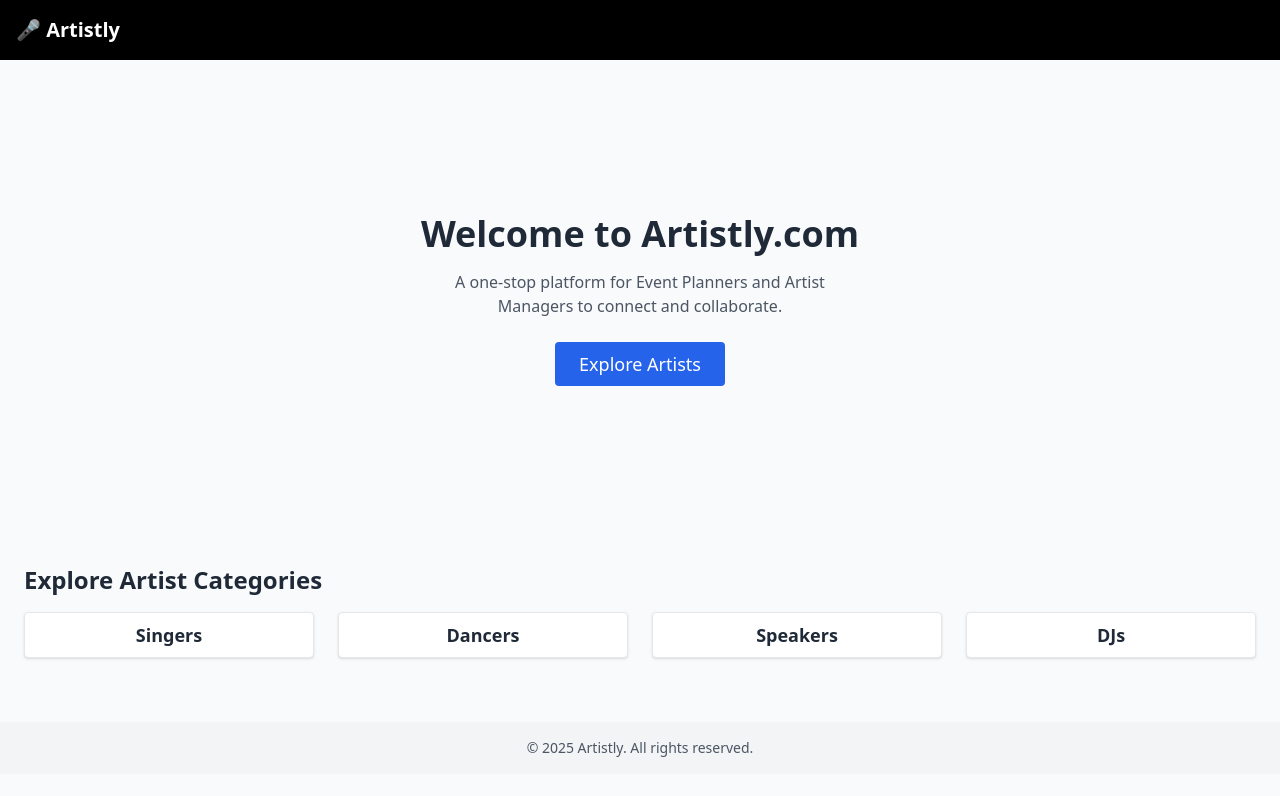
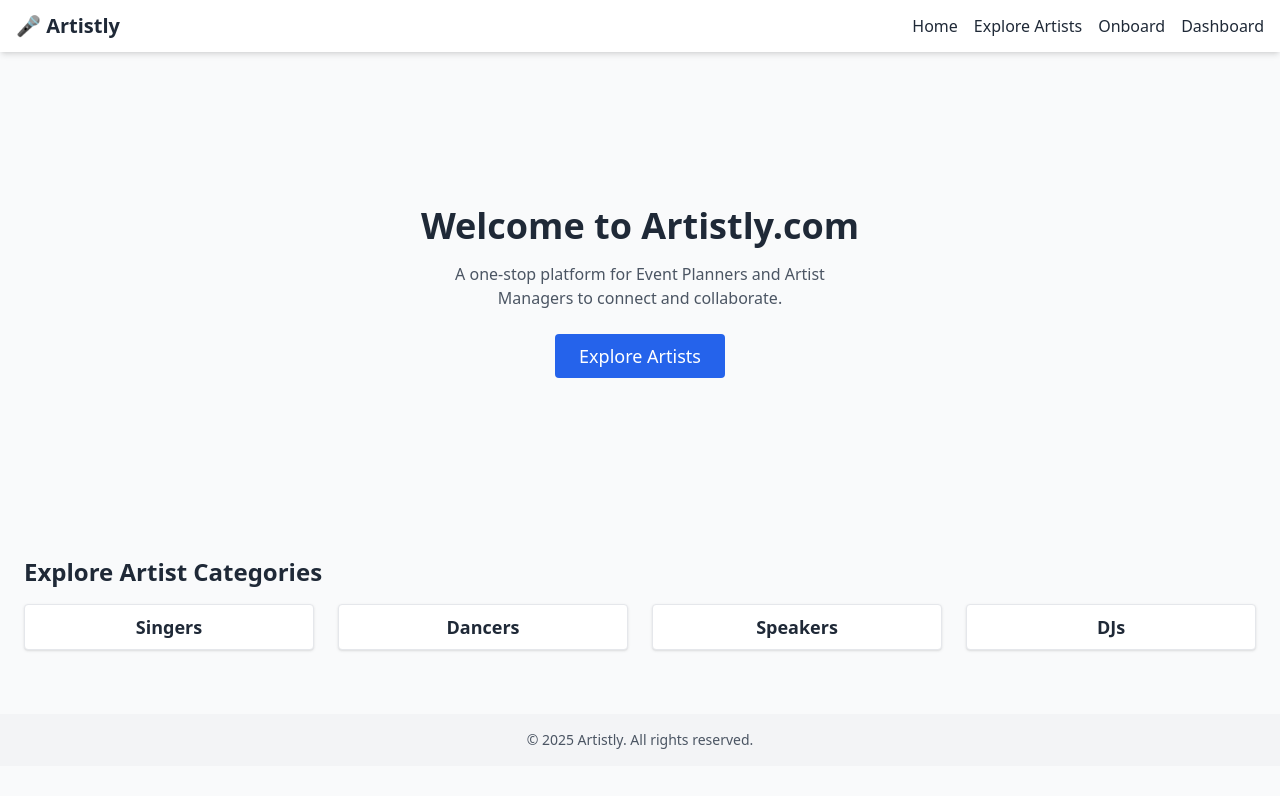
Before and after one commit to Prince7g/Artistly, a Next.js app: page / in a window 1280 px wide. Shown: the top 796 px of the page. Built offline with nearby package versions, Linux system fonts and the light colour scheme; no server answers.

Commit message:
Update Header.tsx

```diff
--- a/components/Header.tsx
+++ b/components/Header.tsx
@@ -1,7 +1,25 @@
+import Link from "next/link";
+
 export default function Header() {
   return (
-    <header className="bg-black text-white p-4">
-      <h1 className="text-xl font-bold">🎤 Artistly</h1>
+    <header className="flex items-center justify-between px-4 py-3 bg-white shadow-md">
+      <Link href="/" className="text-xl font-bold">
+        🎤 Artistly
+      </Link>
+      <nav className="flex space-x-4 text-sm md:text-base">
+        <Link href="/" className="hover:underline">
+          Home
+        </Link>
+        <Link href="/artists" className="hover:underline">
+          Explore Artists
+        </Link>
+        <Link href="/onboard" className="hover:underline">
+          Onboard
+        </Link>
+        <Link href="/dashboard" className="hover:underline">
+          Dashboard
+        </Link>
+      </nav>
     </header>
   );
 }
```
